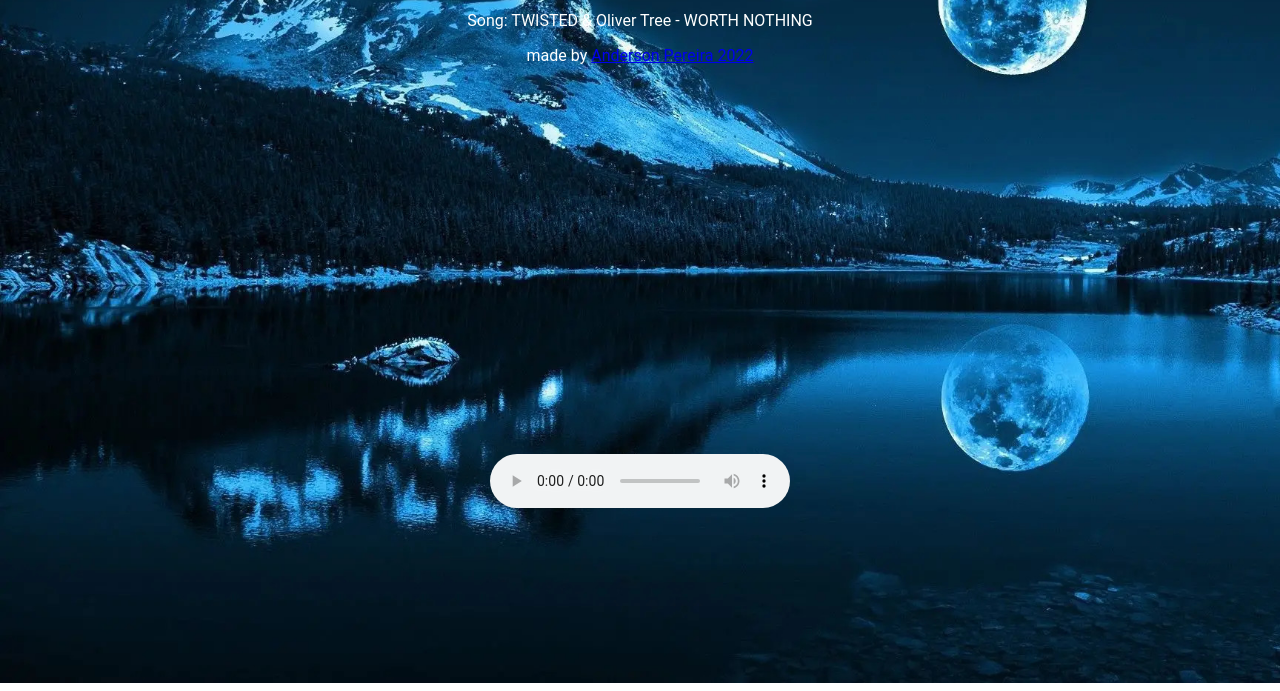
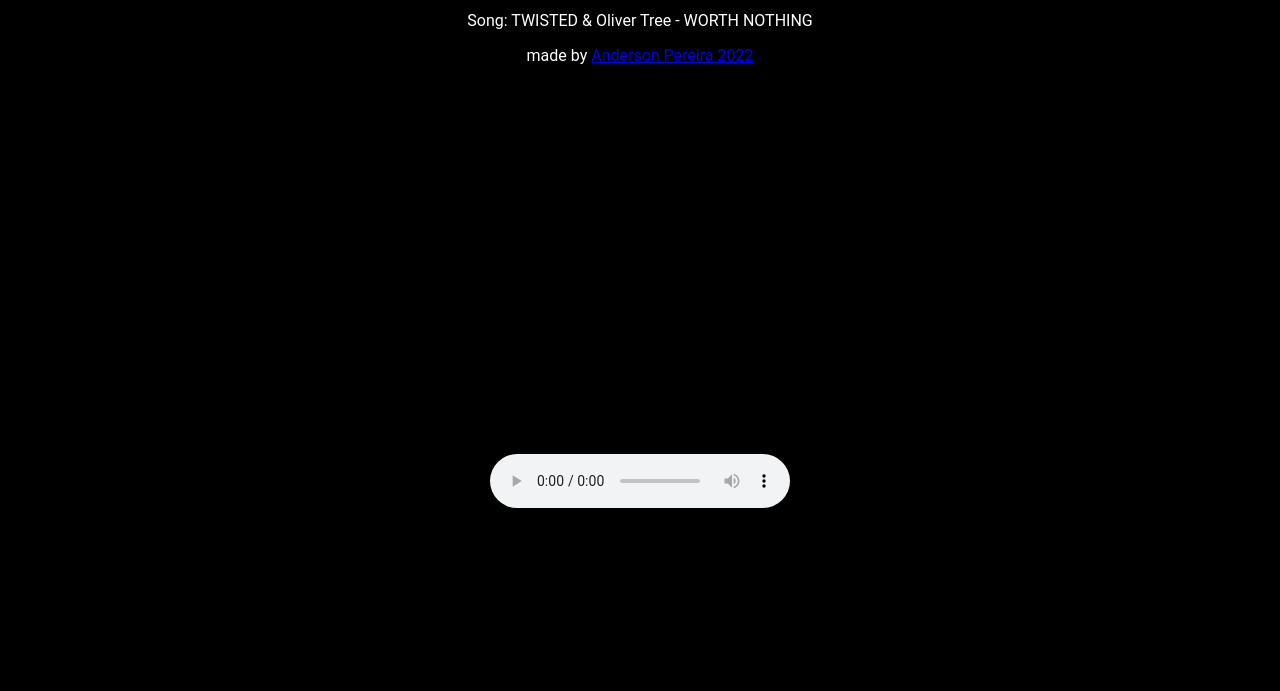
Before and after one commit to anderson-pixel/audio-visualizer, a website: page index.html in a window 1280 px wide. Shown: the part 117-808 px from the top of the page. Drawn offline with Linux system fonts and the light colour scheme.

Commit message:
checkpoint

```diff
--- a/index.html
+++ b/index.html
@@ -6,7 +6,7 @@
         <link rel="stylesheet" type="text/css" href="styles.css">
         <style type="text/css">
         body {
-            background-image: url('./assets/audio-bg.jpg');
+            background-color: #000;
             background-size: cover;
             background-repeat: no-repeat;
         }
```
